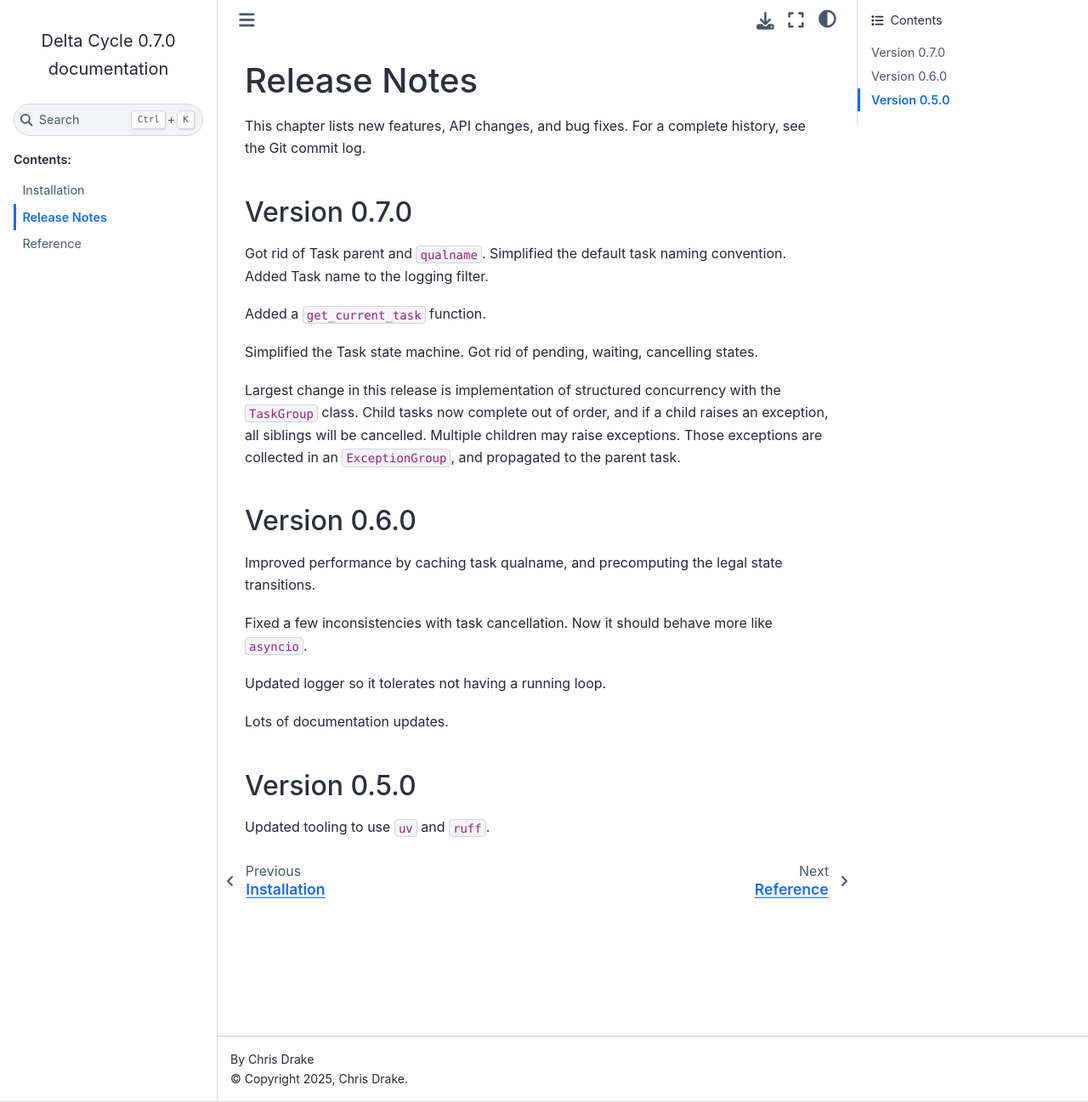
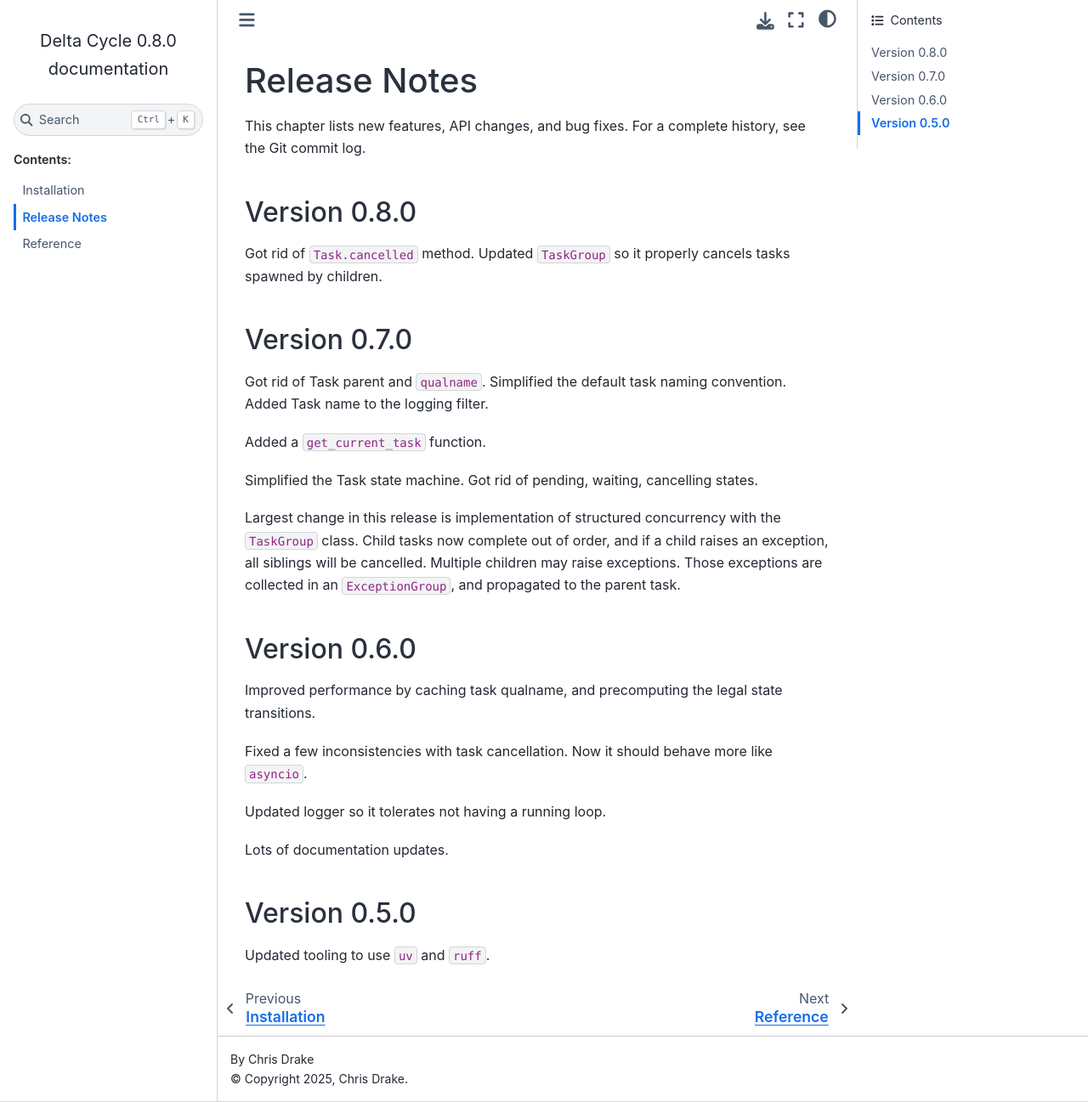
Before and after one commit to cjdrake/deltacycle, a Sphinx documentation site: the page built from doc/source/release_notes.rst, in a window 1280 px wide and 1297 px high. Shown: the whole window at 85% size. Built offline with Sphinx 7.4.7 and the Sphinx Book theme 1.1.4, drawn with Linux system fonts in a browser that asks for light colours.

Commit message:
Release 0.8.0

```diff
--- a/doc/source/release_notes.rst
+++ b/doc/source/release_notes.rst
@@ -6,6 +6,13 @@
 
 This chapter lists new features, API changes, and bug fixes.
 For a complete history, see the Git commit log.
+
+
+Version 0.8.0
+=============
+
+Got rid of ``Task.cancelled`` method.
+Updated ``TaskGroup`` so it properly cancels tasks spawned by children.
 
 
 Version 0.7.0
--- a/pyproject.toml
+++ b/pyproject.toml
@@ -1,6 +1,6 @@
 [project]
 name = "deltacycle"
-version = "0.7.0"
+version = "0.8.0"
 description = "Delta Cycle"
 readme = "README.md"
 
```
Also changed, not shown: 1 other file.
